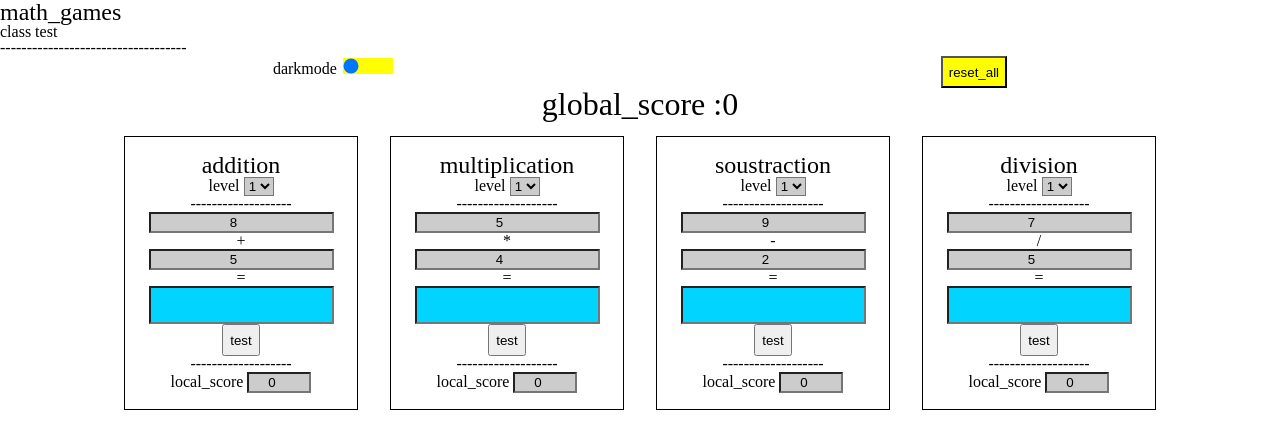
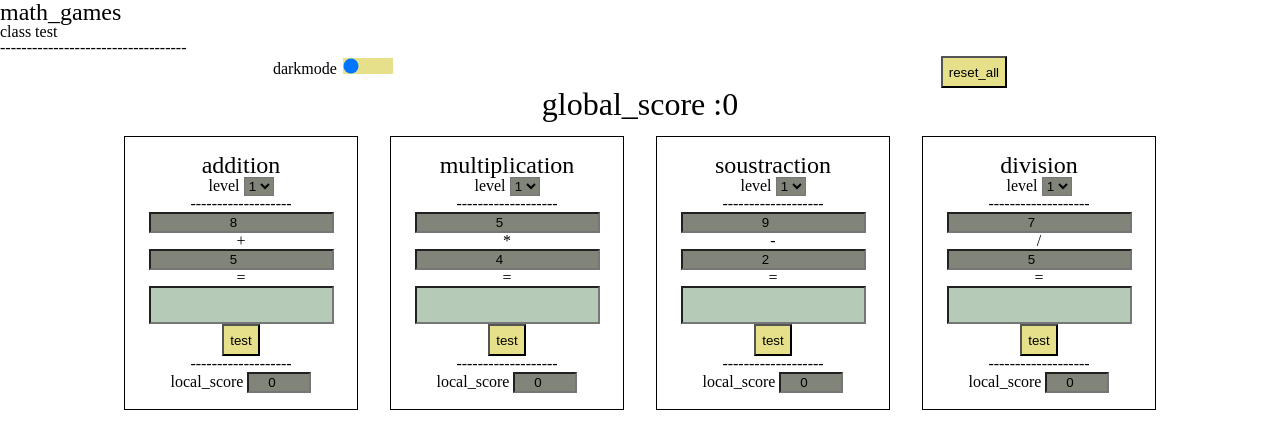
Before and after one commit to patrickletourneux/jeux_math, a plain HTML site: page index.html in a window 1280 px wide. Drawn offline with Linux system fonts and the light colour scheme.

Commit message:
better colors

```diff
--- a/jeu_math.css
+++ b/jeu_math.css
@@ -1,3 +1,7 @@
+/* colors  Array
+["818479","b5cbb7","d2e4c4","e4e9b2","e7e08b"] */
+
+
 #container_operations{
     display: flex;
     align-items: center;
@@ -27,7 +31,7 @@
 input, select{
     width: 50  px;
     text-align: center;
-    background-color: #ccc;
+    background-color: #818479;
 }
 .result{
     height: 2rem;
@@ -43,11 +47,12 @@ h1{
     font-size: 2rem;
 }
 #reset_all{
-    background-color: yellow;
+    background-color: #E7E08B;
 }
 
 button{
     height: 2rem;
+    background-color: #E7E08B;
 }
 
 .headmanagement{
@@ -59,7 +64,7 @@ button{
     -webkit-appearance: none;  /* Override default CSS styles */
     appearance: none;
     width: 50px;
-    background-color: yellow;
+    background-color: #E7E08B;
 }
 
 .darkMode{
--- a/jeu_math.js
+++ b/jeu_math.js
@@ -80,7 +80,7 @@ class Operation {
         const result = document.createElement('input');
         result.classList.add('result');
         result.classList.add(this.name);
-        result.style.backgroundColor = '#00d4ff';
+        result.style.backgroundColor = '#B5CBB7';
         result.type = 'number';
         divContainer.appendChild(result);
 
@@ -169,7 +169,7 @@ class Operation {
             document.querySelector(`.${instance.name}.input1`).value = instance.randomNumber();
             document.querySelector(`.input2.${instance.name}`).value = instance.randomNumber();
             document.querySelector(`.result.${instance.name}`).value = '';
-            document.querySelector(`.result.${instance.name}`).style.backgroundColor = '#ccc';
+            document.querySelector(`.result.${instance.name}`).style.backgroundColor = '#818479';
         }, 1000);
 
     }
@@ -177,7 +177,7 @@ class Operation {
         document.querySelector(`.${this.name}.input1`).value = this.randomNumber();
         document.querySelector(`.input2.${this.name}`).value = this.randomNumber();
         document.querySelector(`.result.${this.name}`).value = '';
-        document.querySelector(`.result.${this.name}`).style.backgroundColor = '#ccc';
+        document.querySelector(`.result.${this.name}`).style.backgroundColor = '#818479';
 
     }
     randomNumber() {
```
